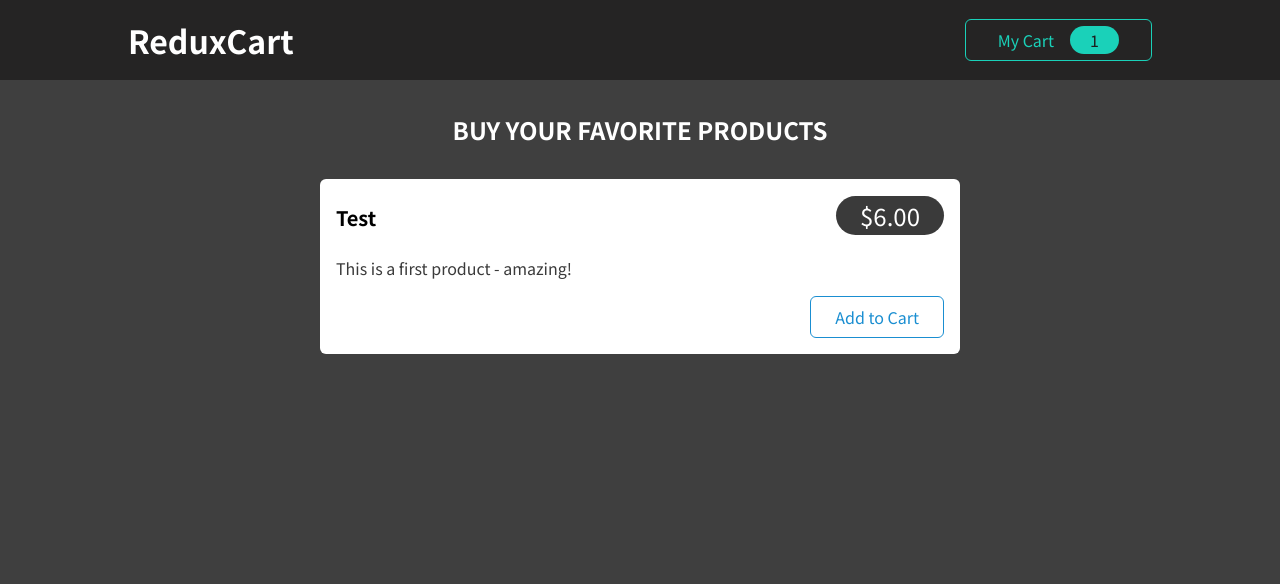
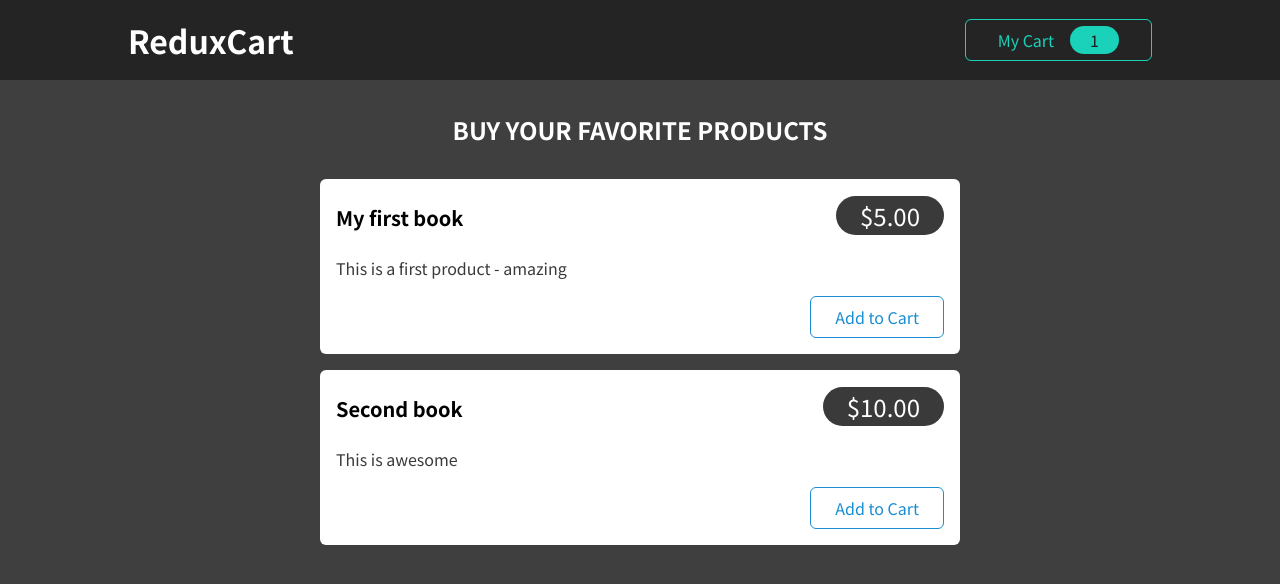
Before and after one commit to ogedengbewisdom/shopingCart, a React (Create React App) app: page / in a window 1280 px wide. Shown: the top 584 px of the page. Built offline with nearby package versions, Linux system fonts and the light colour scheme.

Commit message:
maping the dummy data instead of hardcoding productItem component

```diff
--- a/src/components/Shop/Products.js
+++ b/src/components/Shop/Products.js
@@ -2,15 +2,38 @@ import ProductItem from './ProductItem';
 import classes from './Products.module.css';
 
 const Products = (props) => {
+
+  const DUMMY_DATA = [
+
+    {
+       id: "p1",
+       price: 5,
+       title: "My first book",
+       description: "This is a first product - amazing"
+    },
+
+    {
+      id: "p2",
+      price: 10,
+      title: "Second book",
+      description: "This is awesome"
+    }
+  ]
   return (
     <section className={classes.products}>
       <h2>Buy your favorite products</h2>
       <ul>
+
+        {DUMMY_DATA.map(item =>
         <ProductItem
-          title='Test'
-          price={6}
-          description='This is a first product - amazing!'
+          key = {item.id}
+          id = {item.id}
+          title = {item.title}
+          price = {item.price}
+          description = {item.description}
         />
+
+        )}
       </ul>
     </section>
   );
```
